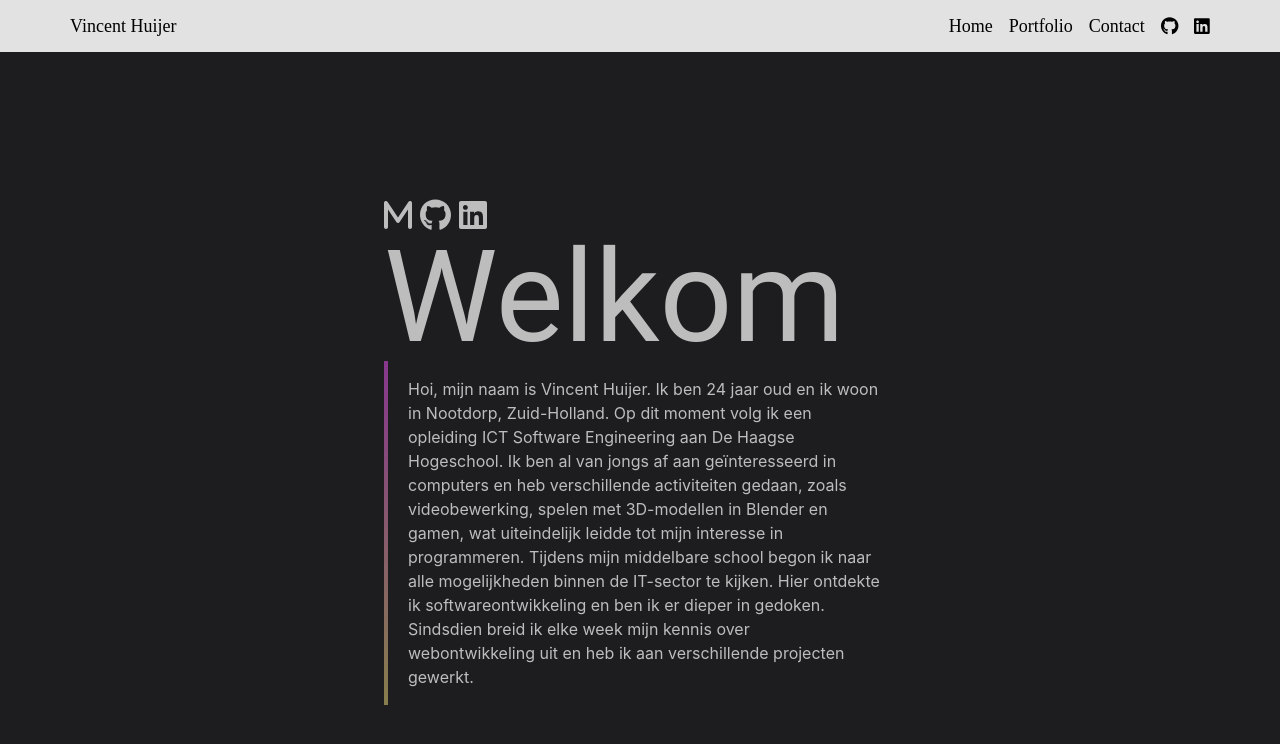
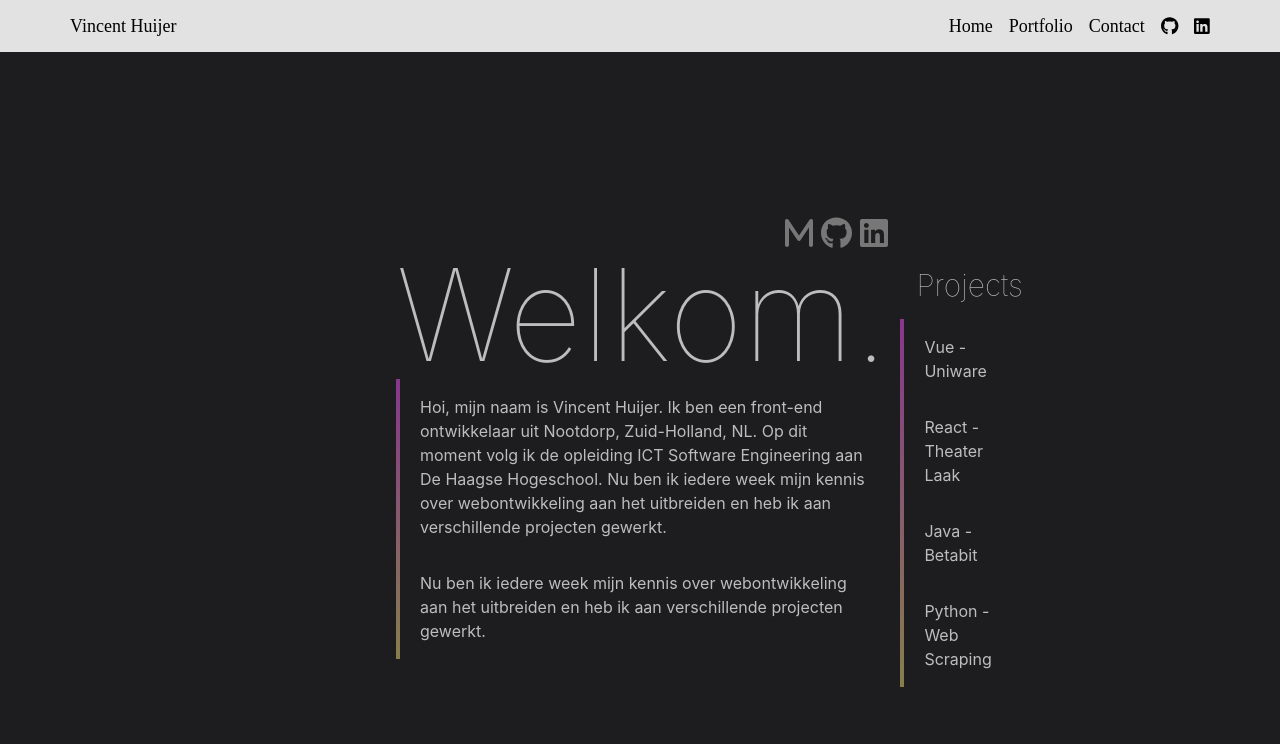
Before and after one commit to VincentHuijer/PortfolioWebsite, a React (Create React App) app: page /profiel in a window 1280 px wide. Shown: the top 744 px of the page. Built offline with nearby package versions, Linux system fonts and the light colour scheme.

Commit message:
more frontpage WIP

```diff
--- a/src/views/Profiel.js
+++ b/src/views/Profiel.js
@@ -6,22 +6,48 @@ import { faM } from '@fortawesome/free-solid-svg-icons';
 const Profiel = () => {
   return (
     <div className="bg-[#1D1D20]">
-      <div className="flex flex-col items-start justify-center content-center h-screen text-gray-400 mx-96 ">
-        <div>
-          <div className='text-gray-400'>
+      <div className="flex flex-col items-start justify-center content-center h-screen text-gray-400 md:mx-96 ">
+        <div className='hidden md:block text-[#777777] ml-auto'>
           <FontAwesomeIcon icon={faM} size="2x" className='mr-2'/>
           <FontAwesomeIcon icon={faGithub} size="2x" className='mr-2'/>
           <FontAwesomeIcon icon={faLinkedin} size="2x" className='mr-2'/>
         </div>
+        <div className='flex flex-col md:flex-row'>
+          <div className='flex flex-col'>
+            <div className='font-thin ml-3 text-6xl md:text-9xl mb-10 md:mb-0'>
+              Welkom.
             </div>
-        <div className='font-sans text-9xl'>
-          Welkom
+            <div className='relative ml-3'>
+              <div className='p-4 ml-2'>
+                Hoi, mijn naam is Vincent Huijer. Ik ben een front-end ontwikkelaar uit Nootdorp, Zuid-Holland, NL. Op dit moment volg ik de opleiding ICT Software Engineering aan De Haagse Hogeschool. Nu ben ik iedere week mijn kennis over webontwikkeling aan het uitbreiden en heb ik aan verschillende projecten gewerkt.
               </div>
-        <div className='relative'>
-          <div className='border-l-3 p-4 ml-2'>
-            Hoi, mijn naam is Vincent Huijer. Ik ben 24 jaar oud en ik woon in Nootdorp, Zuid-Holland. Op dit moment volg ik een opleiding ICT Software Engineering aan De Haagse Hogeschool. Ik ben al van jongs af aan geïnteresseerd in computers en heb verschillende activiteiten gedaan, zoals videobewerking, spelen met 3D-modellen in Blender en gamen, wat uiteindelijk leidde tot mijn interesse in programmeren. Tijdens mijn middelbare school begon ik naar alle mogelijkheden binnen de IT-sector te kijken. Hier ontdekte ik softwareontwikkeling en ben ik er dieper in gedoken. Sindsdien breid ik elke week mijn kennis over webontwikkeling uit en heb ik aan verschillende projecten gewerkt.
+              <div className='p-4 ml-2'>
+                Nu ben ik iedere week mijn kennis over webontwikkeling aan het uitbreiden en heb ik aan verschillende projecten gewerkt.
               </div>
               <div className='absolute top-0 left-0 bottom-0 w-1 bg-gradient-to-b from-[#87378D] to-[#877E4C]'></div>
+            </div>
+          </div>
+          <div className='flex flex-col'>
+            <div className='font-thin ml-3 text-2xl md:text-3xl  p-4'>
+              Projects
+            </div>
+            <div className='relative ml-3'>
+              <div className='p-4 ml-2'>
+                Vue - Uniware
+              </div>
+              <div className='p-4 ml-2'>
+                React - Theater Laak
+              </div>
+              <div className='p-4 ml-2'>
+                Java - Betabit
+              </div>
+              <div className=' p-4 ml-2'>
+                Python - Web Scraping
+              </div>
+              <div className='absolute top-0 left-0 bottom-0 w-1 bg-gradient-to-b from-[#87378D] to-[#877E4C]'></div>
+            </div>
+          </div>
+
         </div>
       </div>
     </div>
```
Lines whose indentation alone changed are shown as unchanged.
